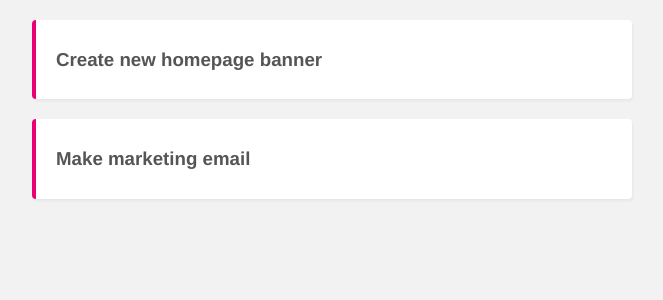
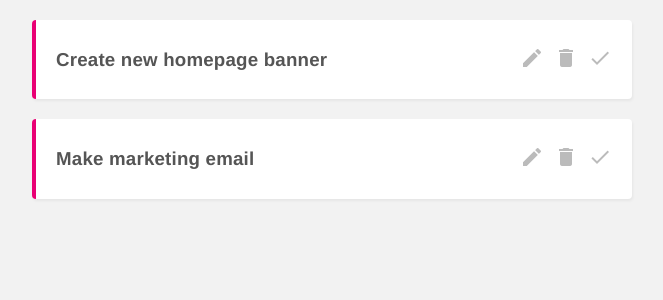
Before and after one commit to sendgn/project-planner, a Vue app: page / in a window 1280 px wide. Shown: the top 300 px of the page, without its empty margins (308-971 px from the left). Built offline with nearby package versions, Linux system fonts and the light colour scheme; data requests are answered from the project's data file.

Commit message:
Add material icons

```diff
--- a/public/index.html
+++ b/public/index.html
@@ -5,6 +5,8 @@
     <meta http-equiv="X-UA-Compatible" content="IE=edge">
     <meta name="viewport" content="width=device-width,initial-scale=1.0">
     <link rel="icon" href="<%= BASE_URL %>favicon.ico">
+    <link href="https://fonts.googleapis.com/icon?family=Material+Icons"
+      rel="stylesheet">
     <title><%= htmlWebpackPlugin.options.title %></title>
   </head>
   <body>
--- a/src/App.vue
+++ b/src/App.vue
@@ -13,5 +13,6 @@
   max-width: 600px;
   margin: 0 auto;
   color: #555;
+  letter-spacing: 0.2px;
 }
 </style>
--- a/src/components/SingleProject.vue
+++ b/src/components/SingleProject.vue
@@ -2,6 +2,12 @@
   <div class="project">
     <div class="actions">
       <h3 @click="handleToggleDetails">{{ project.title }}</h3>
+      <div class="icons">
+        <span class="material-icons">edit</span>
+        <span class="material-icons">delete</span>
+        <span class="material-icons">done</span>
+
+      </div>
     </div>
     <div v-if="isDetailsShowing" class="details">
       <p>{{ project.details }}</p>
@@ -27,6 +33,9 @@
 </script>
 
 <style scoped>
+  h3 {
+    cursor: pointer;
+  }
   .project {
     margin: 20px auto;
     background: white;
@@ -35,7 +44,18 @@
     box-shadow: 1px 2px 3px rgba(0, 0, 0, 0.05);
     border-left: 4px solid #e90074;
   }
-  h3 {
+  .actions {
+    display: flex;
+    justify-content: space-between;
+    align-items: center;
+  }
+  .material-icons {
+    font-size: 24px;
+    margin-left: 10px;
+    color: #bbb;
     cursor: pointer;
   }
+  .material-icons:hover {
+    color: #777;
+  }
 </style>
```
